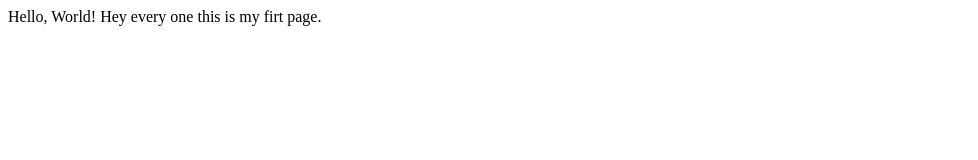
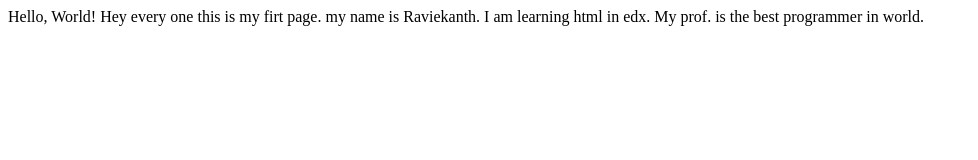
Before and after one commit to Raviekanth/lecture1, a plain HTML site: page index.html in a window 1280 px wide. Shown: the whole page, without its empty margins (0-978 px from the left). Drawn offline with Linux system fonts and the light colour scheme.

Commit message:
Added 5th line

```diff
--- a/index.html
+++ b/index.html
@@ -6,5 +6,8 @@
   <body>
     Hello, World!
     Hey every one this is my firt page.
+    my name is Raviekanth.
+    I am learning html in edx.
+    My prof. is  the best programmer in world.
   </body>
 </html>
```
